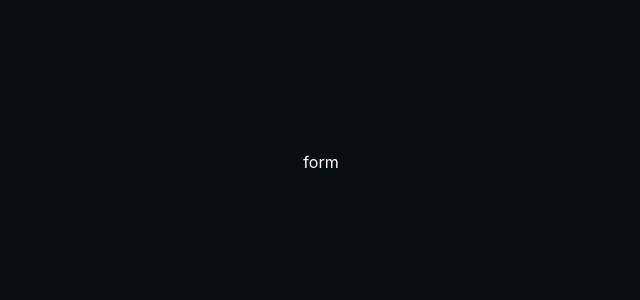
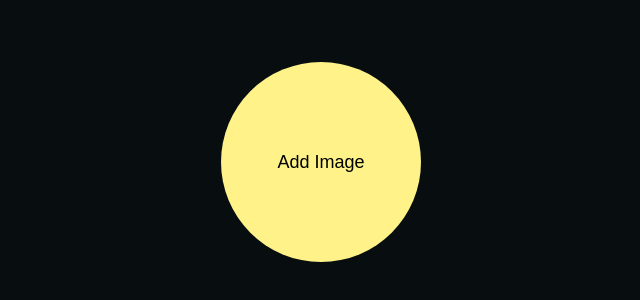
Before and after one commit to vertigo0538/image-preview, a Next.js app: page / in a window 1280 px wide. Shown: the part 238-538 px from the top of the page, without its empty margins (319-959 px from the left). Built offline with nearby package versions, Linux system fonts and the light colour scheme.

Commit message:
[UPDATE] First Test
[notion](https://www.notion.so/khk0613/First-Test-5fec775de56241e3b87f9554f9f64089)

```diff
--- a/pages/index.tsx
+++ b/pages/index.tsx
@@ -1,8 +1,31 @@
+import { useEffect, useRef, useState } from "react";
 import styles from "../styles/Home.module.css";
 export default function Home() {
+  const [image, setImage] = useState<File | null>(null);
+  const fileInputRef = useRef<HTMLInputElement | null>(null);
+  const connectFileInput = (e: React.FormEvent) => {
+    e.preventDefault();
+    fileInputRef.current?.click();
+  };
+  useEffect(() => {}, []);
   return (
     <div className={styles.container}>
-      <form>form</form>
+      <form>
+        <button onClick={connectFileInput} data-testid="button-test">
+          Add Image
+        </button>
+        <input
+          // onChange={(e) => setImage(URL.createObjectURL(e.target.files[0]))}
+          onChange={(e: React.ChangeEvent<HTMLInputElement>) =>
+            setImage(e.target.files[0].name)
+          }
+          data-testid="input-test"
+          type="file"
+          style={{ display: "none" }}
+          ref={fileInputRef}
+        />
+      </form>
+      <div data-testid="result">{image}</div>
     </div>
   );
 }
--- a/tsconfig.json
+++ b/tsconfig.json
@@ -4,7 +4,7 @@
     "lib": ["dom", "dom.iterable", "esnext"],
     "allowJs": true,
     "skipLibCheck": true,
-    "strict": false,
+    "strict": true,
     "forceConsistentCasingInFileNames": true,
     "noEmit": true,
     "esModuleInterop": true,
@@ -12,6 +12,7 @@
     "moduleResolution": "node",
     "resolveJsonModule": true,
     "isolatedModules": true,
+    "noImplicitAny": true,
     "jsx": "preserve"
   },
   "exclude": ["node_modules"],
```
Also changed, not shown: 1 other file (tests, documents, lock files or other folders).
